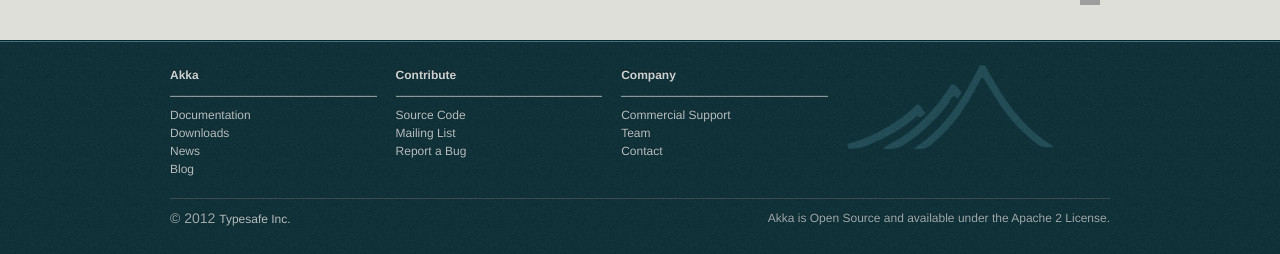
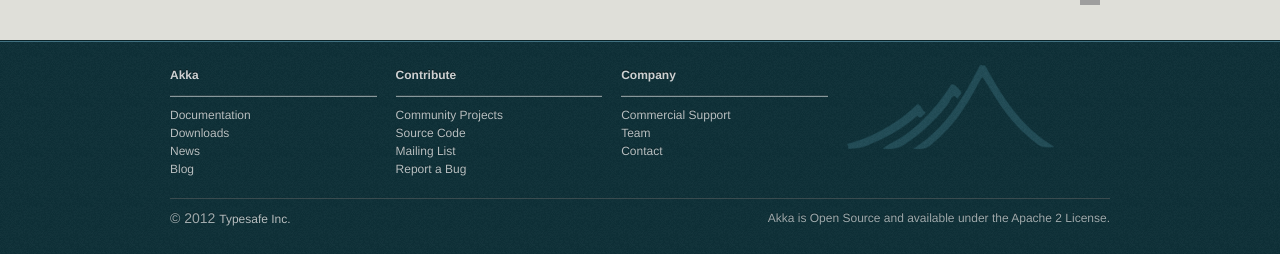
Before and after one commit to raboof/akka.github.com, a Jekyll site: the page built from index.md, in a window 1280 px wide. Shown: the part 2021-2275 px from the top of the page. Built offline with Jekyll 4.4.1, drawn with Linux system fonts in a browser that asks for light colours; grey boxes are pictures that could not be loaded.

Commit message:
Added link to community projects on front page

```diff
--- a/_includes/footermenu.html
+++ b/_includes/footermenu.html
@@ -9,6 +9,7 @@
     </ul>
     <ul>
       <li><h5>Contribute</h5></li>
+      <li><a href="{{ site.baseurl }}/community">Community Projects</a></li>
       <li><a href="http://github.com/akka/akka">Source Code</a></li>
       <li><a href="http://groups.google.com/group/akka-user">Mailing List</a></li>
       <li><a href="http://www.assembla.com/spaces/akka/tickets">Report a Bug</a></li>
```
